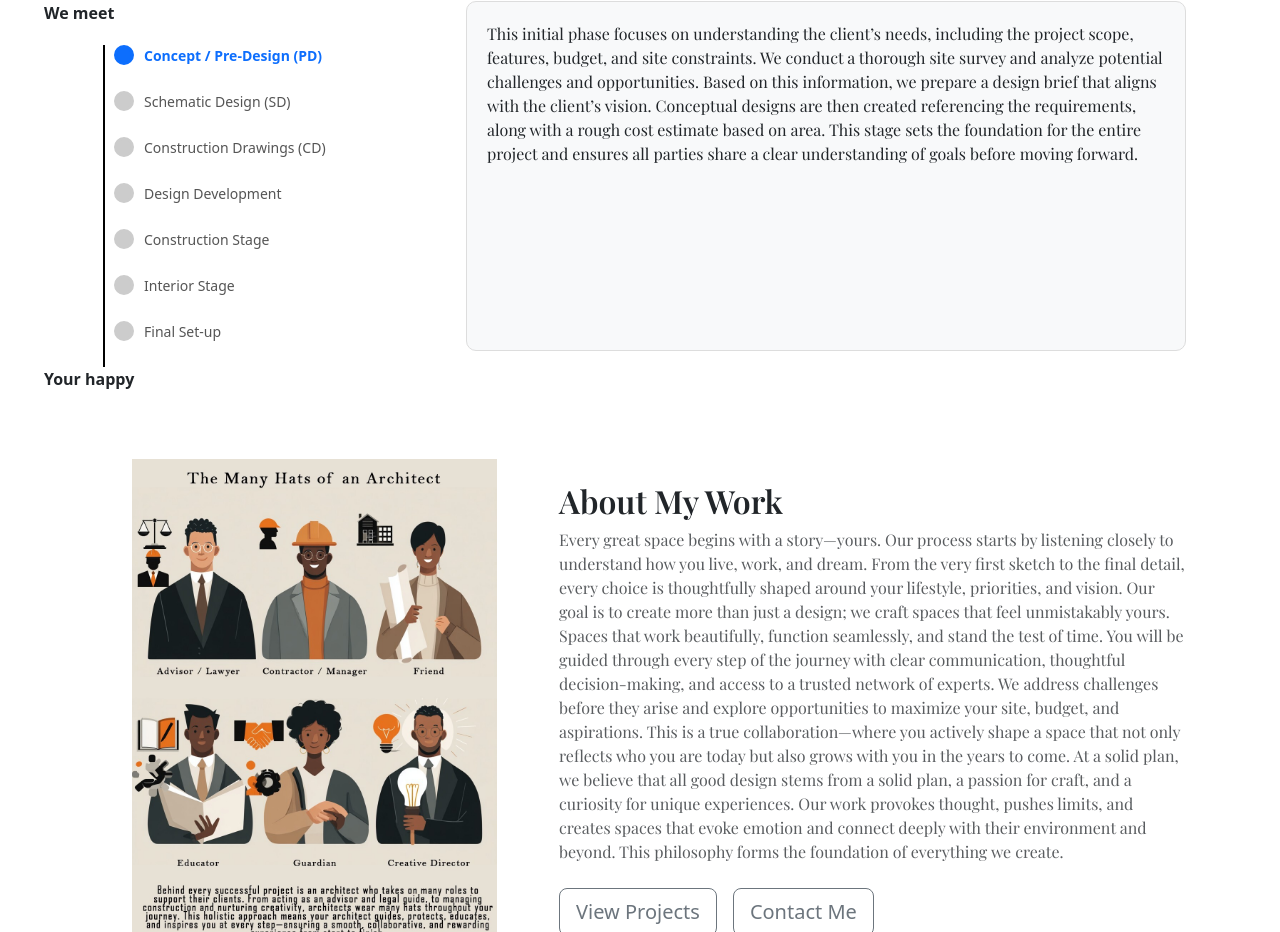
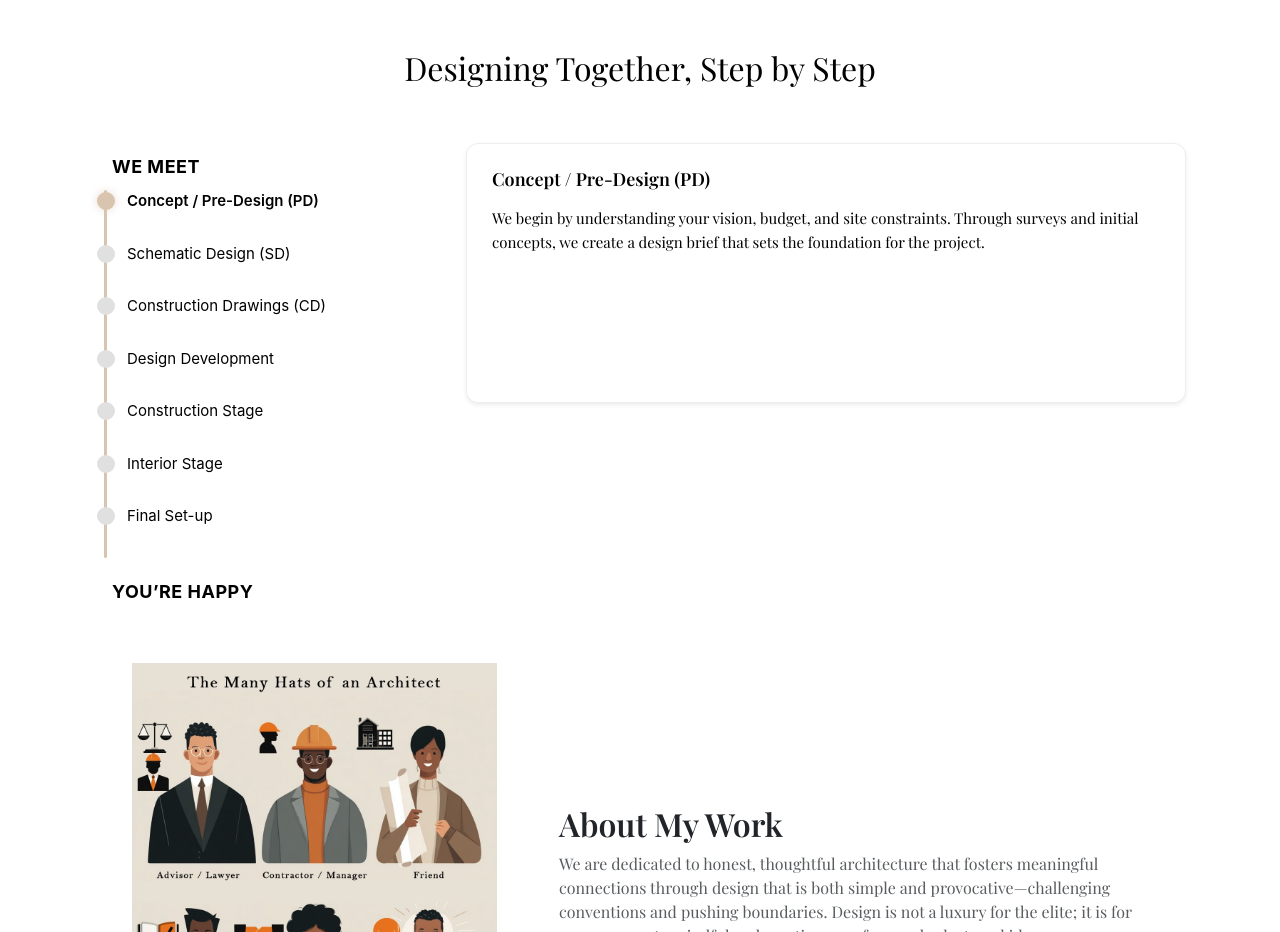
Before and after one commit to frankenstein-code/asolidplan, a React (Create React App) app: page / in a window 1280 px wide. Shown: the part 1868-2800 px from the top of the page. Built offline with nearby package versions, Linux system fonts and the light colour scheme.

Commit message:
navbar, text and timeline edited

```diff
--- a/src/App.css
+++ b/src/App.css
@@ -28,6 +28,15 @@
   color: #61dafb;
 }
 
+.fade-text {
+  opacity: 1;
+  transition: opacity 1s ease-in-out;
+}
+
+.fade-text.hidden {
+  opacity: 0;
+}
+
 @keyframes App-logo-spin {
   from {
     transform: rotate(0deg);
--- a/src/App.js
+++ b/src/App.js
@@ -4,14 +4,28 @@ import LandingPage from "./pages/LandingPage";
 import ProjectsPage from "./pages/ProjectsPage";
 import { Navbar, Nav, Container } from "react-bootstrap";
 import Footer from "./components/Footer";
+import { useEffect, useState } from "react";
 
 function App() {
+  const [showIntro, setShowIntro] = useState(true);
+
+  useEffect(() => {
+    const timer = setTimeout(() => {
+      setShowIntro(false);
+    }, 3000); // 3 seconds
+
+    return () => clearTimeout(timer);
+  }, []);
+
   return (
     <Router>
       <Navbar bg="dark" variant="dark" expand="lg" fixed="top">
         <Container>
           <Navbar.Brand as={Link} to="/">
-            <i>it all starts with</i> <b>a solid plan</b>
+            <span className={`fade-text ${showIntro ? "visible" : "hidden"}`}>
+              <i>it all starts with</i>
+            </span>{" "}
+            <b>a solid plan</b>
           </Navbar.Brand>
           <Navbar.Toggle aria-controls="basic-navbar-nav" />
           <Navbar.Collapse id="basic-navbar-nav">
@@ -19,9 +33,6 @@ function App() {
               <Nav.Link as={Link} to="/projects">
                 Gallery
               </Nav.Link>
-              {/* <Nav.Link as={Link} to="/contact">
-                Contact
-              </Nav.Link> */}
             </Nav>
           </Navbar.Collapse>
         </Container>
--- a/src/components/ImageTextSection.js
+++ b/src/components/ImageTextSection.js
@@ -21,25 +21,11 @@ export default function ImageTextSection() {
         <Col md={7}>
           <h2 className="fw-bold">About My Work</h2>
           <p className="text-muted">
-            Every great space begins with a story—yours. Our process starts by
-            listening closely to understand how you live, work, and dream. From
-            the very first sketch to the final detail, every choice is
-            thoughtfully shaped around your lifestyle, priorities, and vision.
-            Our goal is to create more than just a design; we craft spaces that
-            feel unmistakably yours. Spaces that work beautifully, function
-            seamlessly, and stand the test of time. You will be guided through
-            every step of the journey with clear communication, thoughtful
-            decision-making, and access to a trusted network of experts. We
-            address challenges before they arise and explore opportunities to
-            maximize your site, budget, and aspirations. This is a true
-            collaboration—where you actively shape a space that not only
-            reflects who you are today but also grows with you in the years to
-            come. At a solid plan, we believe that all good design stems from a
-            solid plan, a passion for craft, and a curiosity for unique
-            experiences. Our work provokes thought, pushes limits, and creates
-            spaces that evoke emotion and connect deeply with their environment
-            and beyond. This philosophy forms the foundation of everything we
-            create.
+            We are dedicated to honest, thoughtful architecture that fosters
+            meaningful connections through design that is both simple and
+            provocative—challenging conventions and pushing boundaries. Design
+            is not a luxury for the elite; it is for anyone open to mindful and
+            creative use of space, budget, and ideas.
           </p>
 
           {/* Buttons */}
--- a/src/components/Timeline.css
+++ b/src/components/Timeline.css
@@ -1,81 +1,129 @@
+/* Container */
+.timeline-container {
+  font-family: "Inter", sans-serif;
+  color: #000; /* keep all text black */
+}
+
+/* Steps column */
 .timeline-structure {
   display: flex;
   flex-direction: column;
   align-items: flex-start;
+  position: relative;
 }
 
-.timeline-start-label,
-.timeline-end-label {
-  font-weight: bold;
-  margin-bottom: 20px;
-  margin-left: -50px;
+/* Labels */
+.timeline-label {
+  font-weight: 700; /* make it bolder */
+  font-size: 18px; /* slightly bigger */
+  color: #000; /* black text */
+  margin-bottom: 25px;
+  position: relative;
+  letter-spacing: 0.5px; /* adds elegance */
+  text-transform: uppercase; /* gives authority */
 }
 
+.timeline-label.start {
+  padding-left: 18px;
+}
+
+.timeline-label.end {
+  padding-left: 18px;
+  margin-top: 20px;
+}
+
+/* Path */
 .timeline-path {
   position: relative;
   display: flex;
   flex-direction: column;
-  padding-left: 20px;
+  padding-left: 3px;
 }
 
 .timeline-track {
   position: absolute;
-  left: 9px;
+  left: 10px;
   top: 0;
   bottom: 0;
-  width: 2px;
-  background-color: black;
+  width: 3px;
+  background: #d9c4b0; /* requested color */
+  border-radius: 2px;
   z-index: 0;
 }
 
+/* Node */
 .timeline-node {
   position: relative;
   display: flex;
   align-items: center;
-  margin-bottom: 25px;
+  margin-bottom: 30px;
   cursor: pointer;
   z-index: 1;
+  transition: 0.2s ease-in-out;
+}
+
+.timeline-node:hover .timeline-step-text {
+  color: #777; /* hover = grey */
 }
 
 .timeline-marker {
-  width: 20px;
-  height: 20px;
-  background-color: #ccc;
+  width: 18px;
+  height: 18px;
+  background-color: #e0e0e0;
   border-radius: 50%;
-  border: 3px solid #ccc;
-  margin-right: 10px;
+  border: 3px solid #e0e0e0;
+  margin-right: 12px;
+  transition: all 0.3s ease;
+}
+
+.timeline-marker.highlight {
+  background-color: #d9c4b0;
+  border-color: #d9c4b0;
+  box-shadow: 0 0 8px rgba(217, 196, 176, 0.6);
+}
+
+/* Step text */
+.timeline-step-text {
+  font-size: 15px;
+  color: #000; /* always black */
   transition: 0.3s;
 }
 
-.timeline-marker.highlight {
-  background-color: #0d6efd;
-  border-color: #0d6efd;
+.timeline-node.current .timeline-step-text {
+  font-weight: 600;
+  color: #000; /* bold black for selected step */
 }
 
-.timeline-step-text {
-  font-size: 14px;
-  color: #555;
+/* Info box */
+.timeline-info-box {
+  background-color: #ffffff;
+  padding: 25px;
+  border-radius: 12px;
+  border: 1px solid #eee;
+  min-height: 260px;
+  transition: 0.3s;
 }
 
-.timeline-node.current .timeline-step-text {
-  font-weight: bold;
-  color: #0d6efd;
+.timeline-title {
+  font-size: 18px;
+  font-weight: 600;
+  margin-bottom: 15px;
+  color: #000; /* black */
 }
 
-.timeline-info-box {
-  background-color: #f8f9fa;
-  padding: 20px;
-  border-radius: 10px;
-  min-height: 350px;
-  border: 1px solid #ddd;
+.timeline-description {
+  font-size: 15px;
+  line-height: 1.6;
+  color: #000; /* black */
 }
 
+/* Desktop-only */
 .timeline-desktop-only {
-  display: none; /* Hide on small screens */
+  display: none;
 }
 
 @media (min-width: 992px) {
   .timeline-desktop-only {
-    display: block; /* Show on desktop */
+    display: block;
   }
 }
--- a/src/components/Timeline.js
+++ b/src/components/Timeline.js
@@ -6,37 +6,37 @@ const steps = [
   {
     title: "Concept / Pre-Design (PD)",
     description:
-      "This initial phase focuses on understanding the client’s needs, including the project scope, features, budget, and site constraints. We conduct a thorough site survey and analyze potential challenges and opportunities. Based on this information, we prepare a design brief that aligns with the client’s vision. Conceptual designs are then created referencing the requirements, along with a rough cost estimate based on area. This stage sets the foundation for the entire project and ensures all parties share a clear understanding of goals before moving forward.",
+      "We begin by understanding your vision, budget, and site constraints. Through surveys and initial concepts, we create a design brief that sets the foundation for the project.",
   },
   {
     title: "Schematic Design (SD)",
     description:
-      "During schematic design, we develop a series of rough sketches and drawings that capture the basic concepts of the design. This phase includes space planning with schematic plans and addressing unbuilt areas. Initial research on local compliance and regulations is completed to ensure feasibility. Detailed design drawings such as plans, sections, elevations, and 3D models are prepared. Coordination with structural consultants happens at this point to integrate structural drawings. The goal is to shape the overall design direction and provide a visual understanding of the proposed space.",
+      "Rough sketches, space planning, and initial 3D concepts take shape. We coordinate with structural consultants and ensure local compliance requirements are considered.",
   },
   {
     title: "Construction Drawings (CD)",
     description:
-      "In this phase, we prepare comprehensive technical drawings, including electrical, plumbing, and lighting layouts in coordination with relevant consultants. Working drawings are issued alongside site work to avoid rework caused by design changes due to site conditions or new information. A Construction Manager oversees daily work to ensure quality and compliance with contract documents. We also prepare initial bills of quantities and tender documents to help clients select suitable contractors. Close coordination with other consultants and site supervision ensures the project progresses smoothly according to plans.",
+      "Detailed technical drawings are prepared with electrical, plumbing, and lighting layouts. Bills of quantities and tender documents help streamline contractor selection.",
   },
   {
     title: "Design Development",
     description:
-      "Design development focuses on refining and finalizing the architectural plans. We specify materials, window and door placements, and general structural details. This phase overlaps with the construction stage, supporting ongoing work with updated plans and 3D visualizations as needed. Coordination with consultants continues to ensure all technical and design requirements are met. The aim is to solidify design choices and ensure all elements are well-integrated before and during construction.",
+      "We refine materials, structural details, and provide updated plans and 3D visuals. Continuous consultant coordination ensures design and technical accuracy.",
   },
   {
     title: "Construction Stage",
     description:
-      "The construction stage is when the design intent is brought to life on-site. Regular site visits are conducted to monitor progress, clarify decisions, and ensure work aligns with drawings and specifications. Any design changes are discussed with the client to maintain alignment with their vision. We attend meetings and site conferences to manage quality, timing, and budgets. By maintaining close oversight and communication, we help navigate challenges and keep the project moving toward successful completion.",
+      "On-site execution begins. We oversee quality, budget, and schedule through regular site visits and meetings, ensuring alignment with the design intent.",
   },
   {
     title: "Interior Stage",
     description:
-      "This phase encompasses the detailed design and coordination of all interior elements. We prepare concept drawings, material palettes, mood boards, and detailed working drawings for finishes, furniture, lighting, and accessories. Coordination with specialists such as HVAC and kitchen consultants is essential. We manage site supervision to ensure specifications are followed, approve contractor shop drawings, and offer 3D visualizations if needed. The goal is to create a cohesive, functional, and beautiful interior space tailored to the project's requirements.",
+      "We develop mood boards, finishes, lighting, and furniture layouts. Site supervision ensures interiors are functional, cohesive, and aligned with the project goals.",
   },
   {
     title: "Final Set-up",
     description:
-      "The final set-up phase involves the purchase and installation of accessories and the finishing touches that bring the project to completion. This includes styling, organizing, and arranging all elements as intended to create a polished and inviting atmosphere. We oversee the handover process, ensuring everything is in place and meets the expected quality standards. This stage marks the successful conclusion of the project and the delivery of a space ready for use and enjoyment.",
+      "Accessories, styling, and finishing touches are completed. We hand over a fully polished space that reflects your vision and is ready for living.",
   },
 ];
 
@@ -44,11 +44,17 @@ export default function Timeline() {
   const [selectedStep, setSelectedStep] = useState(0);
 
   return (
-    <Container className="my-5 timeline-desktop-only">
+    <Container className="timeline-container my-5 timeline-desktop-only">
+      {/* Heading */}
       <Row>
-        {/* Vertical Steps Column */}
+        <Col md={12}>
+          <h2 className="text-center py-5">Designing Together, Step by Step</h2>
+        </Col>
+      </Row>
+      <Row>
+        {/* Steps Column */}
         <Col md={4} className="timeline-structure">
-          <div className="timeline-start-label">We meet</div>
+          <div className="timeline-label start">We Meet</div>
 
           <div className="timeline-path">
             <div className="timeline-track"></div>
@@ -59,6 +65,9 @@ export default function Timeline() {
                   selectedStep === index ? "current" : ""
                 }`}
                 onClick={() => setSelectedStep(index)}
+                tabIndex={0}
+                role="button"
+                onKeyDown={(e) => e.key === "Enter" && setSelectedStep(index)}
               >
                 <div
                   className={`timeline-marker ${
@@ -70,13 +79,16 @@ export default function Timeline() {
             ))}
           </div>
 
-          <div className="timeline-end-label">Your happy</div>
+          <div className="timeline-label end">You’re Happy</div>
         </Col>
 
         {/* Description Box */}
         <Col md={8}>
-          <div className="timeline-info-box">
-            <p>{steps[selectedStep].description}</p>
+          <div className="timeline-info-box shadow-sm">
+            <h5 className="timeline-title">{steps[selectedStep].title}</h5>
+            <p className="timeline-description">
+              {steps[selectedStep].description}
+            </p>
           </div>
         </Col>
       </Row>
--- a/src/index.css
+++ b/src/index.css
@@ -14,6 +14,8 @@ h3,
 h4,
 h5,
 h6,
-p {
+p,
+b,
+i {
   font-family: "Playfair Display", serif; /* for headings */
 }
```
